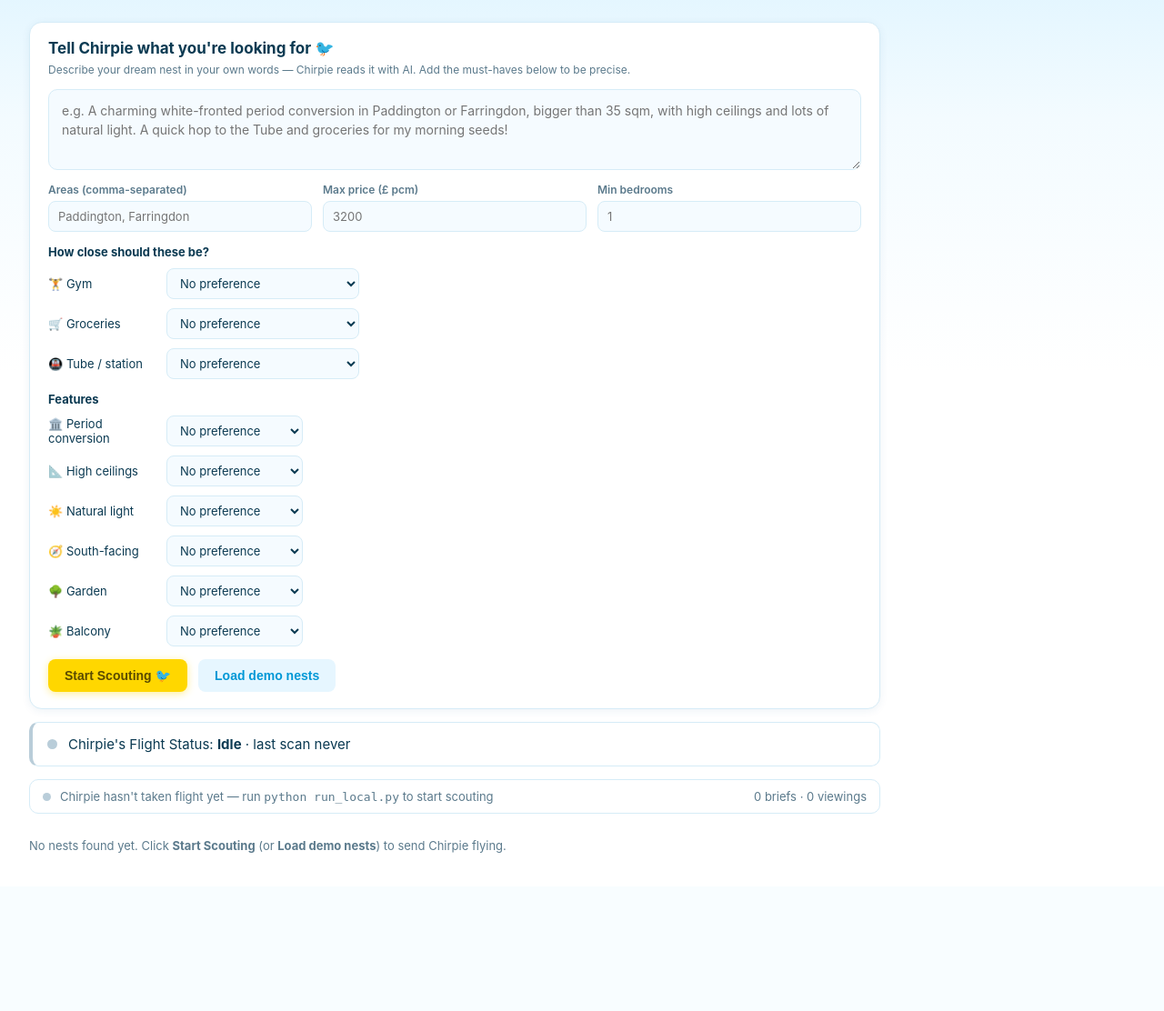
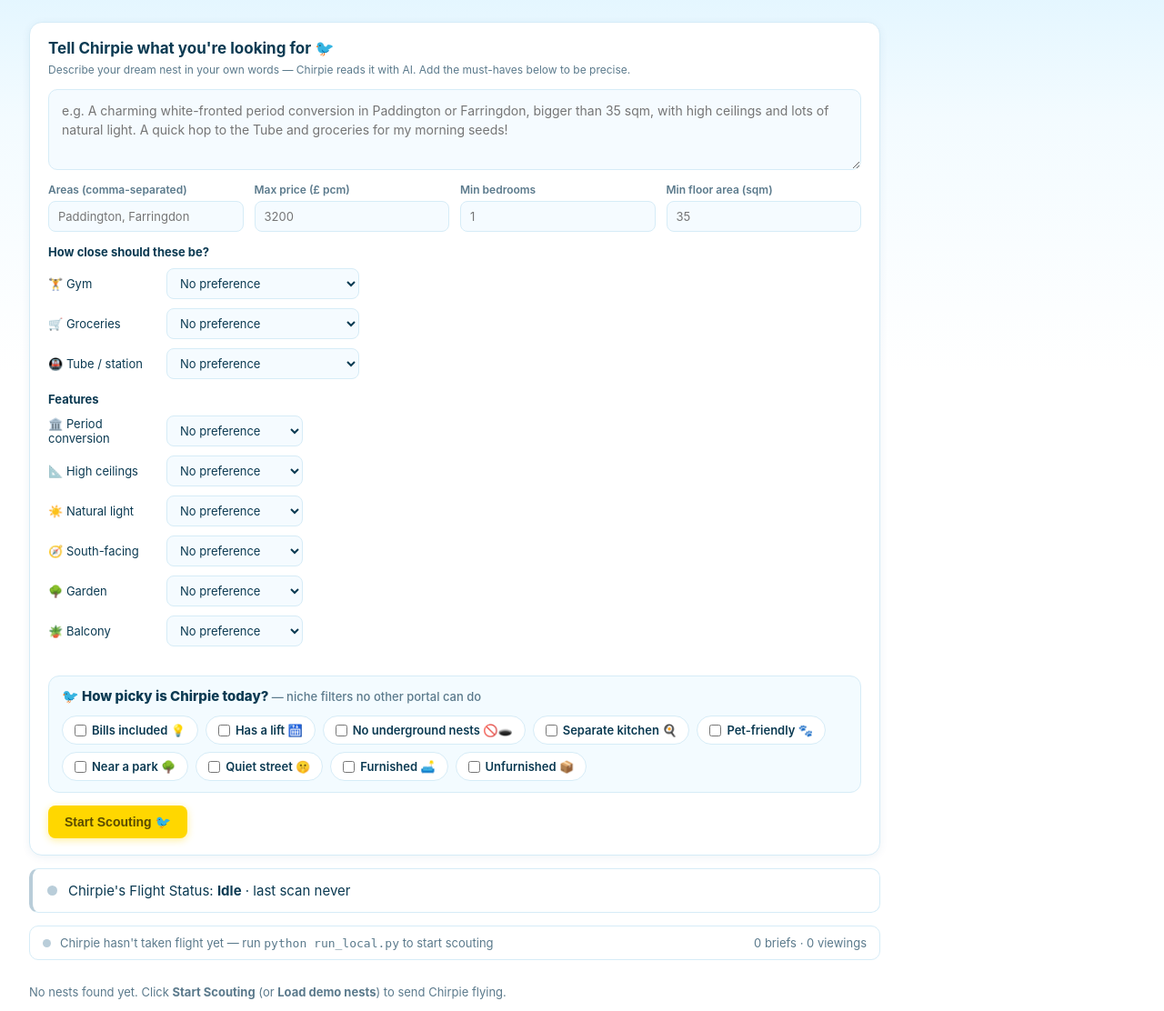
Before and after one commit to rosemaryng/picky-flat-search, a Flask app: page / in a window 1280 px wide. Shown: the part 110-1222 px from the top of the page at 91% size. Before the commit the page ends 1048 px from the top, so only its background shows below. Run offline with Flask 3, Linux system fonts and the light colour scheme.

Commit message:
Add Chirpie's Picky Filters quick-picks; remove demo nests (real data only)
Co-Authored-By: Devin AI <158243242+devin-ai-integration[bot]@users.noreply.github.com>

```diff
--- a/flatfinder/models.py
+++ b/flatfinder/models.py
@@ -40,6 +40,7 @@ class Brief:
     text: str                            # free-text wishlist
     max_price: Optional[int] = None
     min_beds: int = 0
+    min_sqm: Optional[float] = None      # minimum floor area in sqm
     areas: list[str] = field(default_factory=list)
     must_have: list[str] = field(default_factory=list)
     nice_to_have: list[str] = field(default_factory=list)
--- a/web/app.py
+++ b/web/app.py
@@ -80,6 +80,24 @@ _FEATURE_FIELDS = {
     "garden": ("Garden", "garden"),
     "balcony": ("Balcony", "balcony"),
 }
+# "Chirpie's Picky Filters" — niche quick-pick toggles normal portals can't do.
+# form field "pick_<name>" == "1" -> (bucket, keyword, sentence). bucket is one
+# of "must" / "nice" / "avoid"; the keyword feeds the scorer, the sentence the
+# free-text brief.
+_QUICK_PICKS = {
+    "bills_included": ("must", "bills included",
+                       "Must have bills included."),
+    "lift": ("must", "lift", "Must have a lift."),
+    "no_basement": ("avoid", "basement",
+                    "No basement or lower-ground flats."),
+    "separate_kitchen": ("nice", "separate kitchen",
+                         "Nice to have a separate kitchen (not open-plan)."),
+    "furnished": ("must", "furnished", "Must be furnished."),
+    "unfurnished": ("must", "unfurnished", "Must be unfurnished."),
+    "pet_friendly": ("must", "pet friendly", "Must be pet friendly."),
+    "near_park": ("nice", "park", "Nice to be near a park or green space."),
+    "quiet_street": ("nice", "quiet", "Prefer a quiet street, not a main road."),
+}
 
 
 def _int_or_none(raw: str):
@@ -102,6 +120,7 @@ def _brief_from_form(form) -> "object":
     extra_sentences: list[str] = []
     must: list[str] = []
     nice: list[str] = []
+    avoid: list[str] = []
 
     for field_name, (label, keyword) in _WALK_FIELDS.items():
         choice = form.get(f"walk_{field_name}", "")
@@ -124,6 +143,13 @@ def _brief_from_form(form) -> "object":
             nice.append(keyword)
             extra_sentences.append(f"Nice to have {label.lower()}.")
 
+    # Chirpie's Picky Filters — niche quick-pick toggles
+    bucket_map = {"must": must, "nice": nice, "avoid": avoid}
+    for field_name, (bucket, keyword, sentence) in _QUICK_PICKS.items():
+        if form.get(f"pick_{field_name}") in ("1", "on", "true"):
+            bucket_map[bucket].append(keyword)
+            extra_sentences.append(sentence)
+
     full_text = " ".join(filter(None, [text] + extra_sentences)).strip()
     brief = parse(full_text or "A nice London flat", id="brief-user")
 
@@ -134,6 +160,9 @@ def _brief_from_form(form) -> "object":
     min_beds = _int_or_none(form.get("min_beds"))
     if min_beds is not None:
         brief.min_beds = min_beds
+    min_sqm = _int_or_none(form.get("min_sqm"))
+    if min_sqm is not None:
+        brief.min_sqm = min_sqm
     areas = [a.strip() for a in (form.get("areas") or "").split(",") if a.strip()]
     if areas:
         brief.areas = areas
@@ -143,6 +172,7 @@ def _brief_from_form(form) -> "object":
     brief.nice_to_have = list(dict.fromkeys(
         [n for n in brief.nice_to_have if n not in brief.must_have]
         + [n for n in nice if n not in brief.must_have]))
+    brief.avoid = list(dict.fromkeys(brief.avoid + avoid))
     return brief
 
 
@@ -271,14 +301,6 @@ def create_app() -> Flask:
         except Exception as e:
             return jsonify({"ok": False, "error": str(e)})
 
-    @app.route("/api/seed-demo", methods=["POST"])
-    def api_seed_demo():
-        """Populate the store with the pre-scored demo matches for a guaranteed
-        demo, returning how many were written."""
-        from app_modal import seed_demo_data
-        produced = seed_demo_data(get_store())
-        return jsonify({"ok": True, "count": len(produced)})
-
     @app.route("/api/status")
     def api_status():
         """Dashboard poll target: current scan heartbeat, store stats, and the
--- a/web/templates/index.html
+++ b/web/templates/index.html
@@ -95,6 +95,21 @@
     .active-brief { background: #e6f6ff; border: 1px solid var(--line); border-radius: 10px;
           padding: 10px 14px; font-size: 13px; color: var(--sky-deep); }
     .active-brief b { color: var(--ink); }
+    /* Chirpie's Picky Filters */
+    .picky { margin-top: 18px; border: 1px solid var(--line); border-radius: 12px;
+             background: #f3fbff; padding: 12px 14px; }
+    .picky > summary { cursor: pointer; font-weight: 800; color: var(--ink);
+                       font-size: 15px; list-style: none; }
+    .picky > summary::-webkit-details-marker { display: none; }
+    .picky-sub { font-weight: 500; color: var(--muted); font-size: 13px; }
+    .chips { display: flex; flex-wrap: wrap; gap: 8px; margin-top: 12px; }
+    .chip { display: inline-flex; align-items: center; gap: 6px; cursor: pointer;
+            border: 1px solid var(--line); background: #fff; border-radius: 999px;
+            padding: 7px 13px; font-size: 13px; font-weight: 600; color: var(--ink);
+            transition: all .12s ease; user-select: none; }
+    .chip input { accent-color: var(--sky); margin: 0; }
+    .chip:has(input:checked) { background: var(--sky); border-color: var(--sky);
+            color: #06384d; box-shadow: 0 2px 6px rgba(0,186,255,.3); }
     /* toolbar */
     .toolbar { display: flex; align-items: center; gap: 12px; flex-wrap: wrap; }
     .toolbar button { font-size: 14px; padding: 10px 18px; font-weight: 700; }
@@ -167,6 +182,11 @@
           <input id="min_beds" name="min_beds" type="number" min="0" step="1" placeholder="1"
                  value="{{ brief.min_beds if brief and brief.min_beds else '' }}"/>
         </div>
+        <div class="field">
+          <label for="min_sqm">Min floor area (sqm)</label>
+          <input id="min_sqm" name="min_sqm" type="number" min="0" step="1" placeholder="35"
+                 value="{{ brief.min_sqm|int if brief and brief.min_sqm else '' }}"/>
+        </div>
       </div>
 
       <div class="prefs">
@@ -218,10 +238,31 @@
         </div>
       </div>
 
+      <details class="picky" open>
+        <summary>🐦 How picky is Chirpie today? <span class="picky-sub">— niche filters no other portal can do</span></summary>
+        <div class="chips">
+          {% set picks = brief.must_have + brief.nice_to_have + brief.avoid if brief else [] %}
+          {% for name, label, kw in [
+              ('bills_included','Bills included 💡','bills included'),
+              ('lift','Has a lift 🛗','lift'),
+              ('no_basement','No underground nests 🚫🕳️','basement'),
+              ('separate_kitchen','Separate kitchen 🍳','separate kitchen'),
+              ('pet_friendly','Pet-friendly 🐾','pet friendly'),
+              ('near_park','Near a park 🌳','park'),
+              ('quiet_street','Quiet street 🤫','quiet'),
+              ('furnished','Furnished 🛋️','furnished'),
+              ('unfurnished','Unfurnished 📦','unfurnished') ] %}
+          <label class="chip">
+            <input type="checkbox" name="pick_{{ name }}" value="1" {{ 'checked' if kw in picks else '' }}/>
+            <span>{{ label }}</span>
+          </label>
+          {% endfor %}
+        </div>
+      </details>
+
       <div class="toolbar">
         <button id="search-now" class="primary" type="submit"
                 data-last-run="{{ scan.last_run if scan and scan.last_run is defined else 0 }}">Start Scouting 🐦</button>
-        <button id="load-demo" class="ghost" type="button">Load demo nests</button>
         <span id="scan-msg" class="scan-msg"></span>
       </div>
     </form>
@@ -301,7 +342,6 @@
   <script>
     (function () {
       const searchBtn = document.getElementById('search-now');
-      const demoBtn = document.getElementById('load-demo');
       const scanMsg = document.getElementById('scan-msg');
 
       function setScanning(on) {
@@ -359,26 +399,6 @@
           }, 3000);
         });
       }
-
-      if (demoBtn) {
-        demoBtn.addEventListener('click', async () => {
-          const orig = demoBtn.textContent;
-          demoBtn.disabled = true;
-          demoBtn.textContent = 'Loading…';
-          try {
-            const r = await fetch('/api/seed-demo', { method: 'POST' });
-            if (r.ok) {
-              window.location.reload();
-              return;
-            }
-          } catch (e) {
-            /* fall through to re-enable */
-          }
-          demoBtn.disabled = false;
-          demoBtn.textContent = orig;
-          if (scanMsg) scanMsg.textContent = 'Could not load demo nests.';
-        });
-      }
     })();
   </script>
 </body>
```
Also changed, not shown: flatfinder/scoring.py (+14 -1 lines), tests/test_payments.py (+19 -0 lines).
